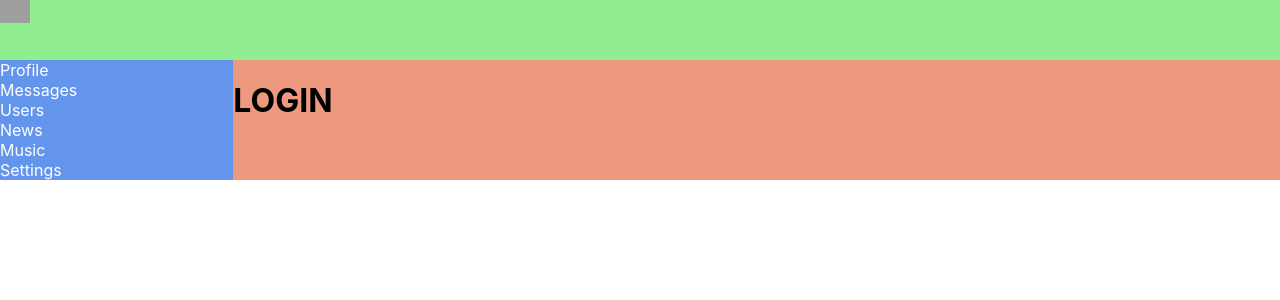
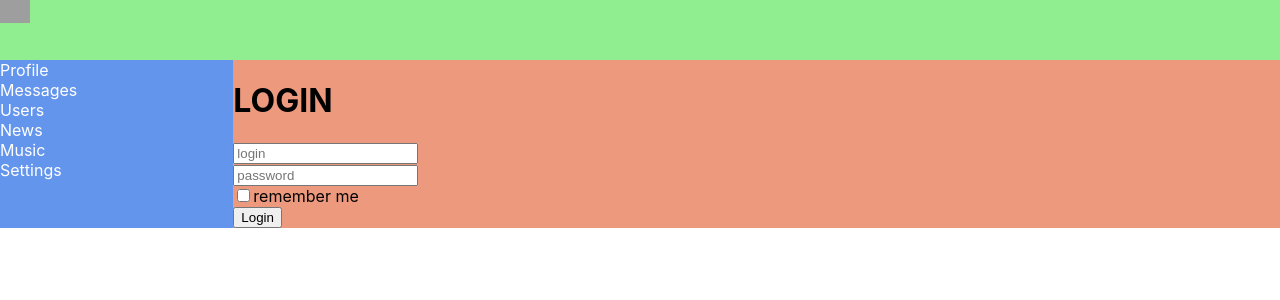
Before and after one commit to Viktoriyadegt/samurai-main, a React (Create React App) app in the folder samurai-way-main/samurai-way-main/: page /login in a window 1280 px wide. Shown: the top 300 px of the page. Built offline with nearby package versions, Linux system fonts and the light colour scheme; no server answers; grey boxes are pictures that could not be loaded.

Commit message:
redux-form(login)

```diff
--- a/samurai-way-main/samurai-way-main/src/components/Login/Login.tsx
+++ b/samurai-way-main/samurai-way-main/src/components/Login/Login.tsx
@@ -1,11 +1,37 @@
 import React from 'react';
+import {DecoratedComponentClass, DecoratedFormProps, Field, reduxForm} from "redux-form";
 
-const Login = () => {
+const Login = (values:any) => {
+    const submit = (values: any) => {
+        // print the form values to the console
+        console.log(values)
+    }
     return (
         <div>
             <h1>LOGIN</h1>
+            <LoginReduxForm onSubmit={submit}/>
         </div>
     );
 };
 
+
+
+
+let LoginForm: any = (props:any) => {
+    const {handleSubmit} = props
+    return <form onSubmit={handleSubmit}>
+        <div><Field placeholder={'login'} component={'input'} name={'login'}/></div>
+        <div><Field placeholder={'password'}  component={'input'} name={'password'}/></div>
+        <div><Field type="checkbox"  component={'input'} name={'rememberMe'}/>remember me</div>
+        <button>Login</button>
+    </form>
+};
+
+
+
+const LoginReduxForm = reduxForm({
+    form: 'login'
+})(LoginForm)
+
+
 export default Login;
--- a/samurai-way-main/samurai-way-main/src/redux/redux-store.tsx
+++ b/samurai-way-main/samurai-way-main/src/redux/redux-store.tsx
@@ -4,7 +4,9 @@ import DialogsReducer from "./dialogs-reducer";
 import sideBareReducer from "./sideBare-reducer";
 import UsersReducer from "./users-reducer";
 import authReducer from "./auth-reducer";
-import thunk from 'redux-thunk'
+import thunk from 'redux-thunk';
+import { reducer as formReducer } from 'redux-form'
+
 
 
 
@@ -15,6 +17,8 @@ const rootReducer = combineReducers({
     sideBare: sideBareReducer,
     usersPage: UsersReducer,
     auth: authReducer,
+    form: formReducer
+
 })
 
 // @ts-ignore
```
